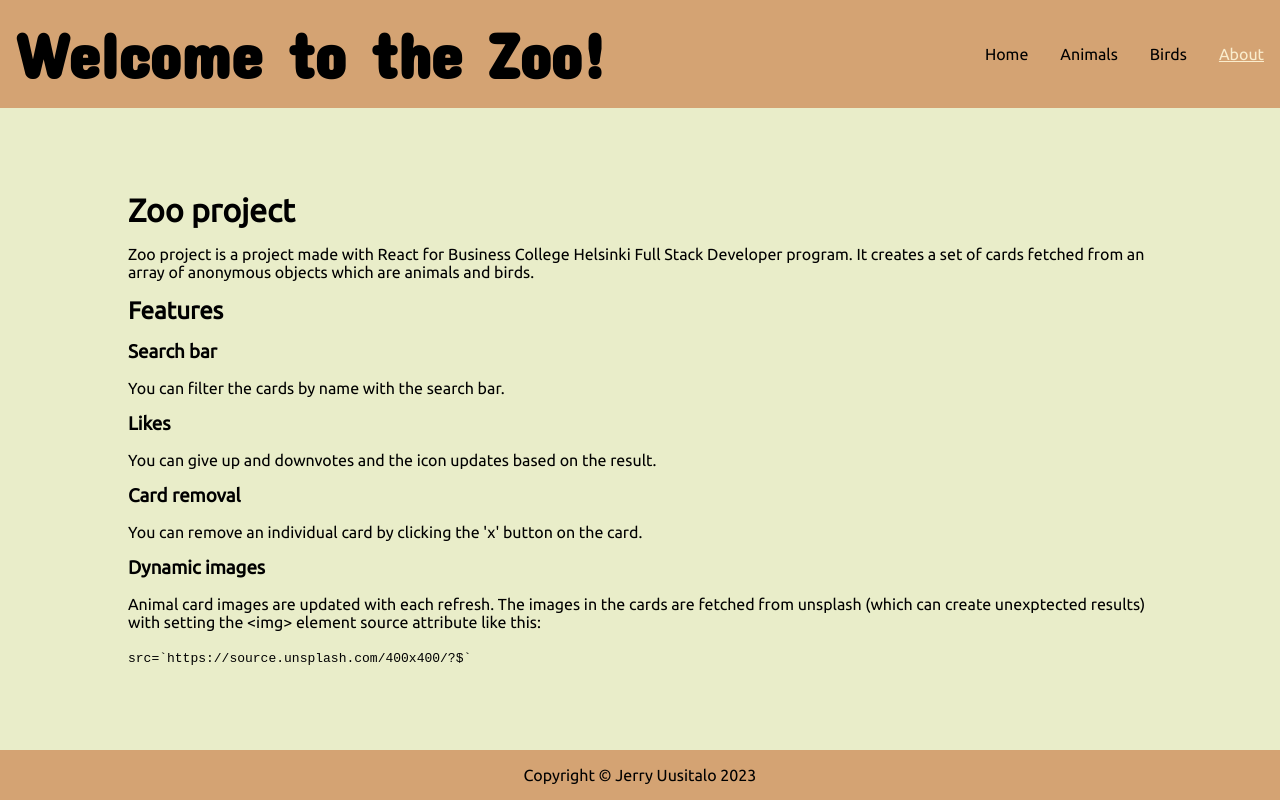
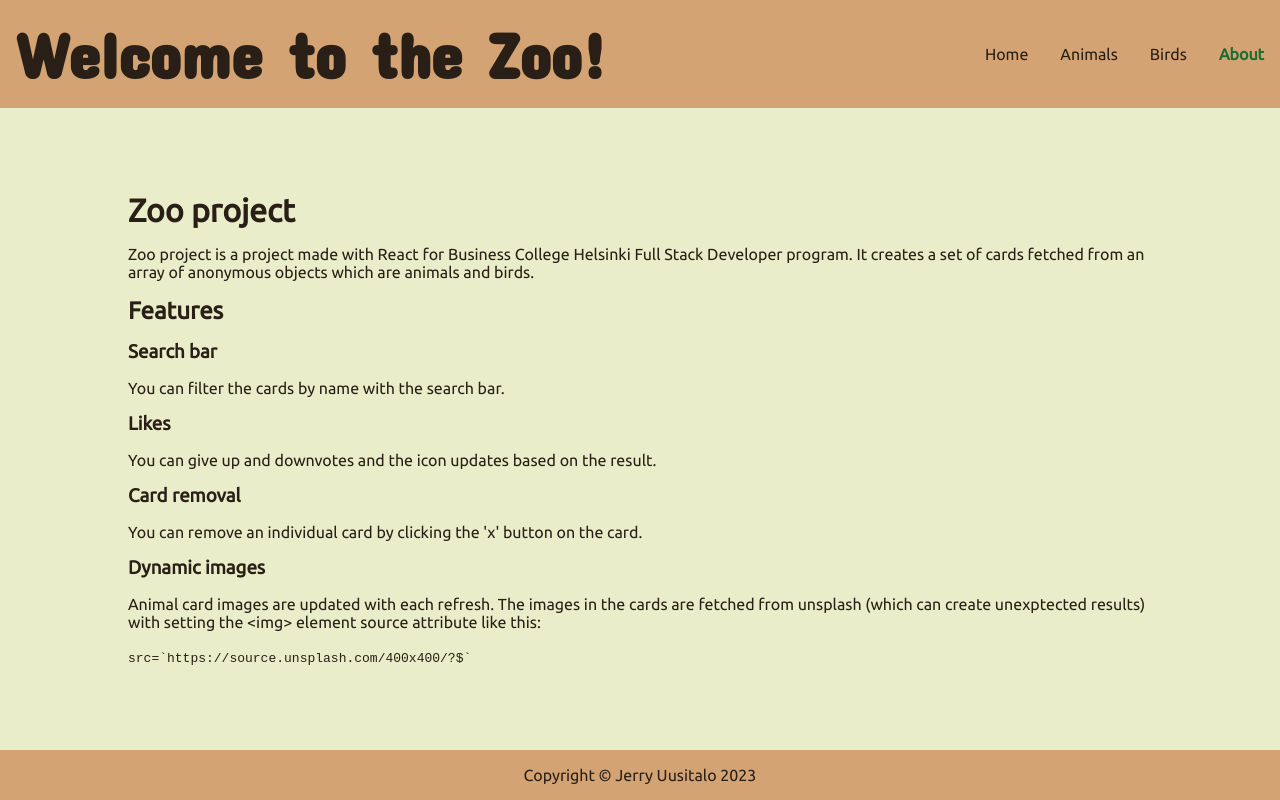
Before and after one commit to JerryUusis/zoo, a React (Vite) app: page /about in a window 1280 px wide. Built offline with nearby package versions, Linux system fonts and the light colour scheme.

Commit message:
update variable names, add accent color and remove unused colors

```diff
--- a/src/App.css
+++ b/src/App.css
@@ -1,9 +1,9 @@
 :root {
-  --tea-green: #ccd5ae;
-  --beige: #e9edc9;
-  --cornsilk: #fefae0;
-  --papaya: #faedcd;
-  --buff: #d4a373;
+  --primary: #e9edc9;
+  --primary-lighter: #fefae0;
+  --secondary: #d4a373;
+  --secondary-darker: #291f16;
+  --accent: #1a6d30;
 }
 
 * {
@@ -32,7 +32,7 @@
 }
 
 body {
-  background: var(--beige);
+  background: var(--primary);
 }
 
 #root {
@@ -46,6 +46,7 @@ body {
 /* Header */
 
 header h1 {
+  color: var(--secondary-darker);
   width: 100%;
   font-family: "Concert One", sans-serif;
   font-size: 4rem;
@@ -54,7 +55,7 @@ header h1 {
 
 header {
   display: flex;
-  background-color: var(--buff);
+  background-color: var(--secondary);
 }
 
 /* Array links */
@@ -66,15 +67,15 @@ header {
 }
 
 .array-button-container a {
-  color: black;
+  color: var(--secondary-darker);
   font-family: inherit;
   margin: 0 1rem;
   text-decoration: none;
 }
 
 .array-button-container a.active {
-  color: var(--papaya);
-  text-decoration: underline;
+  color: var(--accent);
+  font-weight: bold;
 }
 
 /* SearchBar */
@@ -100,6 +101,11 @@ input {
 .array-selector-container {
   width: 50%;
   text-align: center;
+}
+
+.array-selector-container a {
+  color: var(--accent);
+  text-decoration: dashed;
 }
 
 .array-selector-container img {
@@ -128,20 +134,23 @@ input {
   text-transform: capitalize;
   display: flex;
   flex-direction: column;
-  border: 1px black solid;
+  border: 1px var(--secondary-darker) solid;
   width: 200px;
   height: 330px;
   position: relative;
+  color: var(--secondary-darker);
 }
 
 .card a {
   text-align: center;
   padding-bottom: 0.25rem;
   text-decoration: none;
+  color: var(--secondary-darker);
 }
 
 .card a:hover {
   text-decoration: underline;
+  font-weight: bold;
 }
 
 .animal-image-container {
@@ -160,9 +169,9 @@ img.animal-image {
   position: absolute;
   top: 1rem;
   right: 1rem;
-  background-color: var(--cornsilk);
+  background-color: var(--primary-lighter);
   padding: 0.25rem;
-  outline: 1px solid var(--buff);
+  outline: 1px solid var(--secondary);
   box-shadow: 0 0 5px #333;
 }
 
@@ -174,7 +183,7 @@ img.animal-image {
   display: flex;
   height: fit-content;
   flex-direction: column;
-  background-color: var(--cornsilk);
+  background-color: var(--primary-lighter);
 }
 
 .button-container {
@@ -208,10 +217,11 @@ img.animal-image {
 
 footer {
   width: 100%;
-  background-color: var(--buff);
+  background-color: var(--secondary);
   font-family: "Ubuntu", sans-serif;
   text-align: center;
   padding: 1rem 0;
+  color: var(--secondary-darker);
 }
 
 /* Single page */
@@ -246,6 +256,7 @@ footer {
 .about-main-container {
   display: flex;
   justify-content: center;
+  color: var(--secondary-darker);
 }
 
 .about-text-container {
```
